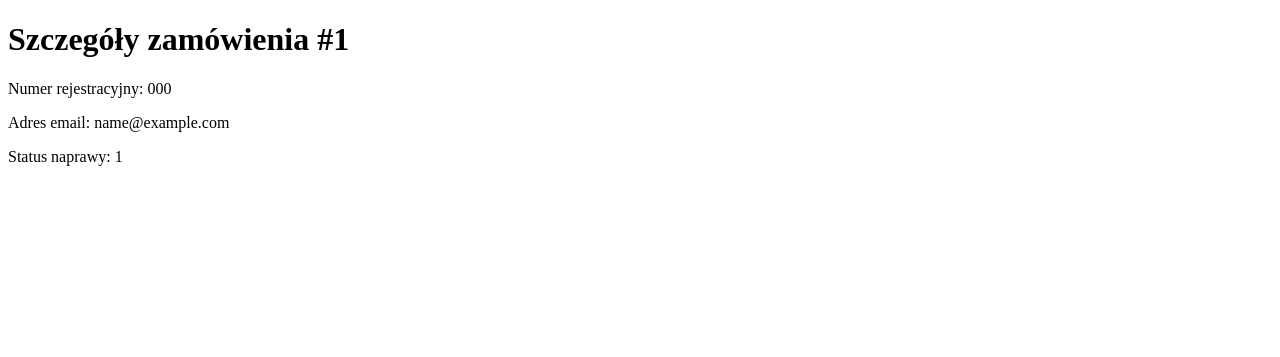
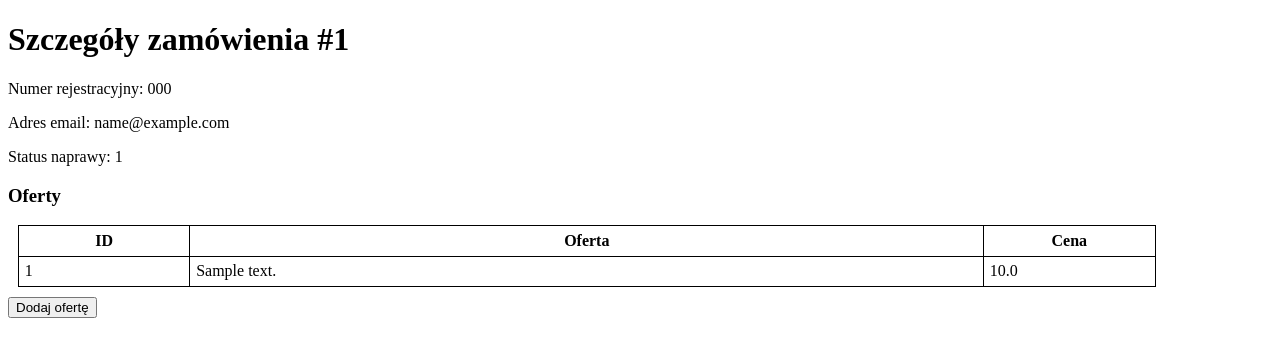
Before and after one commit to IO-2023-project/software-engineering-project, a Django app: page /orders/1 in a window 1280 px wide. Shown: the top 357 px of the page. Run offline with Django 4.2, Linux system fonts and the light colour scheme; tables that the repository leaves empty hold one stand-in row (values such as "Sample post"); parts of the project's set-up code (start-up, migrations or seed data) failed here and were passed over.

Commit message:
Allow adding one order at a time

```diff
--- a/ioproject/orders/templates/order_details.html
+++ b/ioproject/orders/templates/order_details.html
@@ -3,6 +3,31 @@
     <head>
         <title>Szczegóły zamówienia</title>
         <meta charset="UTF-8">
+        <style>
+            table, th, td {
+                border: 1px solid black;
+                border-collapse: collapse;
+                padding: 0.5%;
+                child-align: middle;
+            }
+            td > textarea, td > input {
+                width: 99%;
+                resize: vertical;
+            }
+            table {
+                width: 90%;
+                table-layout: fixed;
+                margin: 10px;
+            }
+            #id_column, #price_column {
+                width: 15%;
+            }
+            input, input:focus, textarea, textarea:focus {
+                border: 0;
+                border-bottom: 1px solid lightgrey;
+                outline: none;
+            }
+        </style>
     </head>
     <body>
         {% if success %}
@@ -10,9 +35,83 @@
         <p>Numer rejestracyjny: {{ order.registration_number }}</p>
         <p>Adres email: {{ order.email }}</p>
         <p>Status naprawy: {{ order.status }}</p>
+        <div id="offers_container">
+            <h3>Oferty</h3>
+            <form method="post" name="new_offer_form" id="new_offer_form" action="/orders/{{order.id}}/add_offer">{%csrf_token%}</form>
+            <table id="offers_table">
+                <tr>
+                    <th id="id_column">ID</th>
+                    <th id="offer_column">Oferta</th>
+                    <th id="price_column">Cena</th>
+                </tr>
+                {% for offer in offers %}
+                <tr>
+                    <td>{{ offer.id }}</td>
+                    <td>{{ offer.offer_content }}</td>
+                    <td>{{ offer.offer_price }}</td>
+                </tr>
+                {% endfor %}
+            </table>
+            <button id="add_offer_button" onclick="addRow()">Dodaj ofertę</button>
+        </div>
         {% else %}
-        <h1>Szczegóły zamówienia #{{ id }}</h1>
-        <p>Zlecenie o numerze {{ id }} nie istnieje.</p>
+        <h1>Coś poszło nie tak...</h1>
+        <p>{{ message }}</p>
         {% endif %}
+
+        <script>
+            let offers_container = document.getElementById("offers_container");
+            function addRow(id) {
+                let offers_table = document.getElementById("offers_table");
+
+                let add_offer_button = document.getElementById("add_offer_button");
+                offers_container.removeChild(add_offer_button);
+
+                let new_row = document.createElement("tr");
+                let form = document.getElementById("new_offer_form");
+
+                let id_cell = document.createElement("td");
+                new_row.appendChild(id_cell);
+
+                let content_cell = document.createElement("td");
+                let content_input = document.createElement("textarea");
+                content_input.setAttribute("name", "offer_content");
+                content_input.setAttribute("form", "new_offer_form");
+                content_input.required = true;
+                content_cell.appendChild(content_input);
+                new_row.appendChild(content_cell);
+
+                let price_cell = document.createElement("td");
+                let price_input = document.createElement("input");
+                price_input.setAttribute("name", "offer_price");
+                price_input.setAttribute("type", "number");
+                price_input.setAttribute("step", "0.01");
+                price_input.setAttribute("min", "0");
+                price_input.setAttribute("form", "new_offer_form");
+                price_input.required = true;
+                price_cell.appendChild(price_input);
+                new_row.appendChild(price_cell);
+
+                offers_table.appendChild(new_row);
+
+                let submit_button = document.createElement("button");
+                submit_button.setAttribute("type", "submit");
+                submit_button.setAttribute("form", "new_offer_form");
+                submit_button.setAttribute("id", "submit_button");
+                submit_button.appendChild(document.createTextNode("Zapisz"));
+                form.setAttribute("onsubmit", "transformFormToTable()");
+                offers_container.appendChild(submit_button);
+            }
+
+            function transformFormToTable() {
+                offers_container.removeChild(document.getElementById("submit_button"));
+
+                let add_row_button = document.createElement("button");
+                add_row_button.setAttribute("id", "add_offer_button");
+                add_row_button.setAttribute("onclick", "addRow()");
+                add_row_button.appendChild(document.createTextNode("Dodaj ofertę"));
+                offers_container.appendChild(add_row_button);
+            }
+        </script>
     </body>
 </html>
--- a/ioproject/orders/urls.py
+++ b/ioproject/orders/urls.py
@@ -4,5 +4,6 @@ from . import views
 
 
 urlpatterns = [
-    path('<int:id>', views.get_order)
+    path('<int:id>', views.get_order),
+    path('<int:id>/add_offer', views.add_offer, name="add_offer")
 ]
--- a/ioproject/orders/views.py
+++ b/ioproject/orders/views.py
@@ -1,13 +1,37 @@
 from django.core.exceptions import ObjectDoesNotExist
 from django.shortcuts import render
 
-from offers.models import ClientOrder
+from offers.models import ClientOrder, MechanicOffer
+from offers.status import OrderStatus
 
 
 def get_order(request, id: int):
     if request.method == "GET":
         try:
-            order = ClientOrder.objects.get(id=id)   # todo catch errors
-            return render(request, "order_details.html", {"success": True, "order": order})
+            order = ClientOrder.objects.get(id=id)
+            offers = MechanicOffer.objects.filter(client_order_id=id).values()
+            return render(request, "order_details.html", {"success": True,
+                                                          "order": order,
+                                                          "offers": offers})
         except ObjectDoesNotExist:
-            return render(request, "order_details.html", {"success": False, "id": id})
+            return render(request, "order_details.html", {"success": False,
+                                                          "message": f"Zlecenie o numerze {id} nie istnieje."})
+    return render(request, "order_details.html", {"success": False,
+                                                  "message": ""})
+
+
+def add_offer(request, id: int):
+    if request.method == "POST":
+        data = request.POST
+        content = data.get("offer_content")
+        price = data.get("offer_price")
+        order = ClientOrder.objects.filter(id=id).values()[0]
+        order.update(status=OrderStatus.WAITING_FOR_CLIENT_DECISION.value)
+        offer = MechanicOffer(client_order=ClientOrder.objects.get(id=id), offer_content=content, offer_price=price)
+        offer.save()
+        offers = MechanicOffer.objects.filter(client_order_id=id).values()
+        return render(request, "order_details.html", {"success": True,
+                                                      "order": order,
+                                                      "offers": offers})
+    return render(request, "order_details.html", {"success": False,
+                                                  "message": ""})
```
